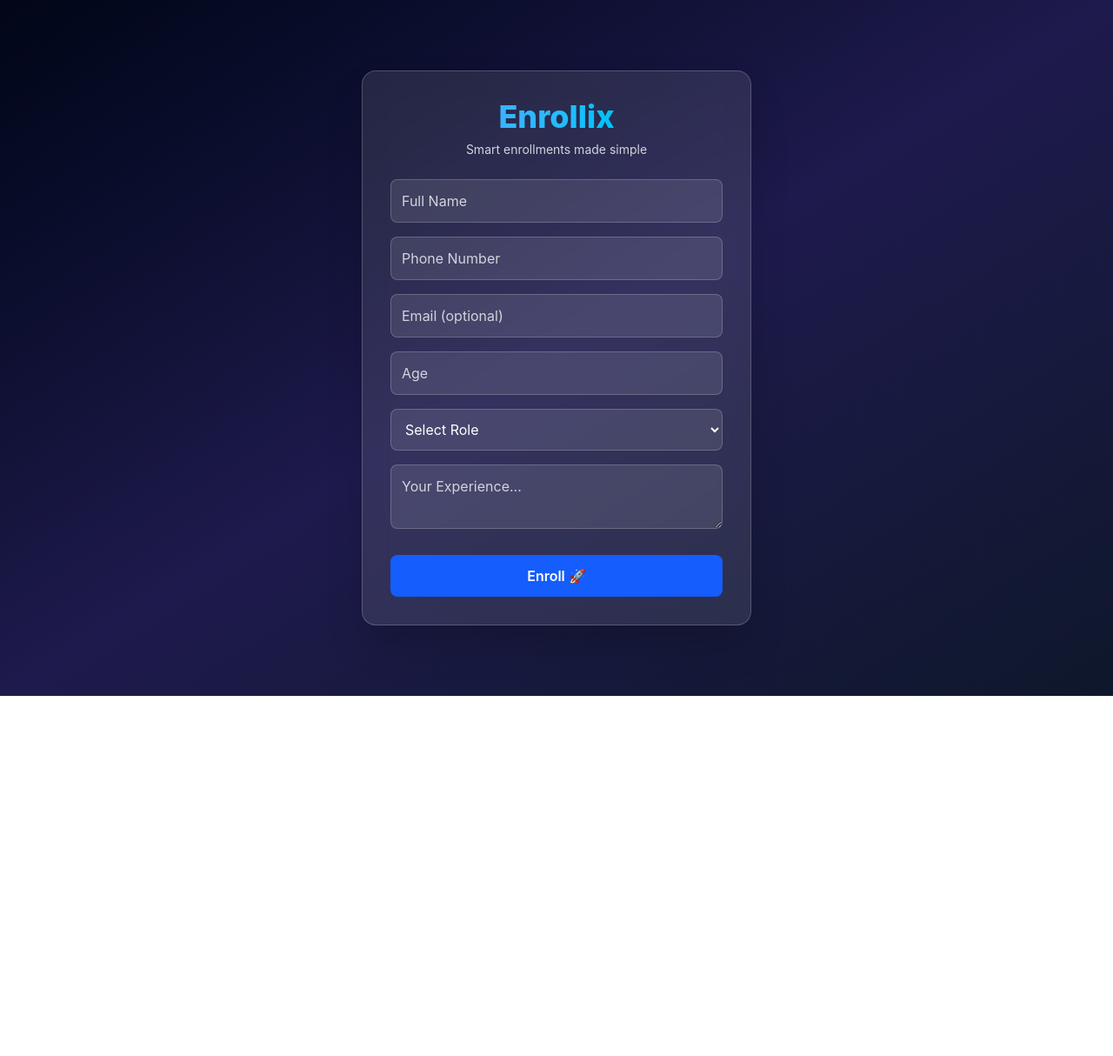
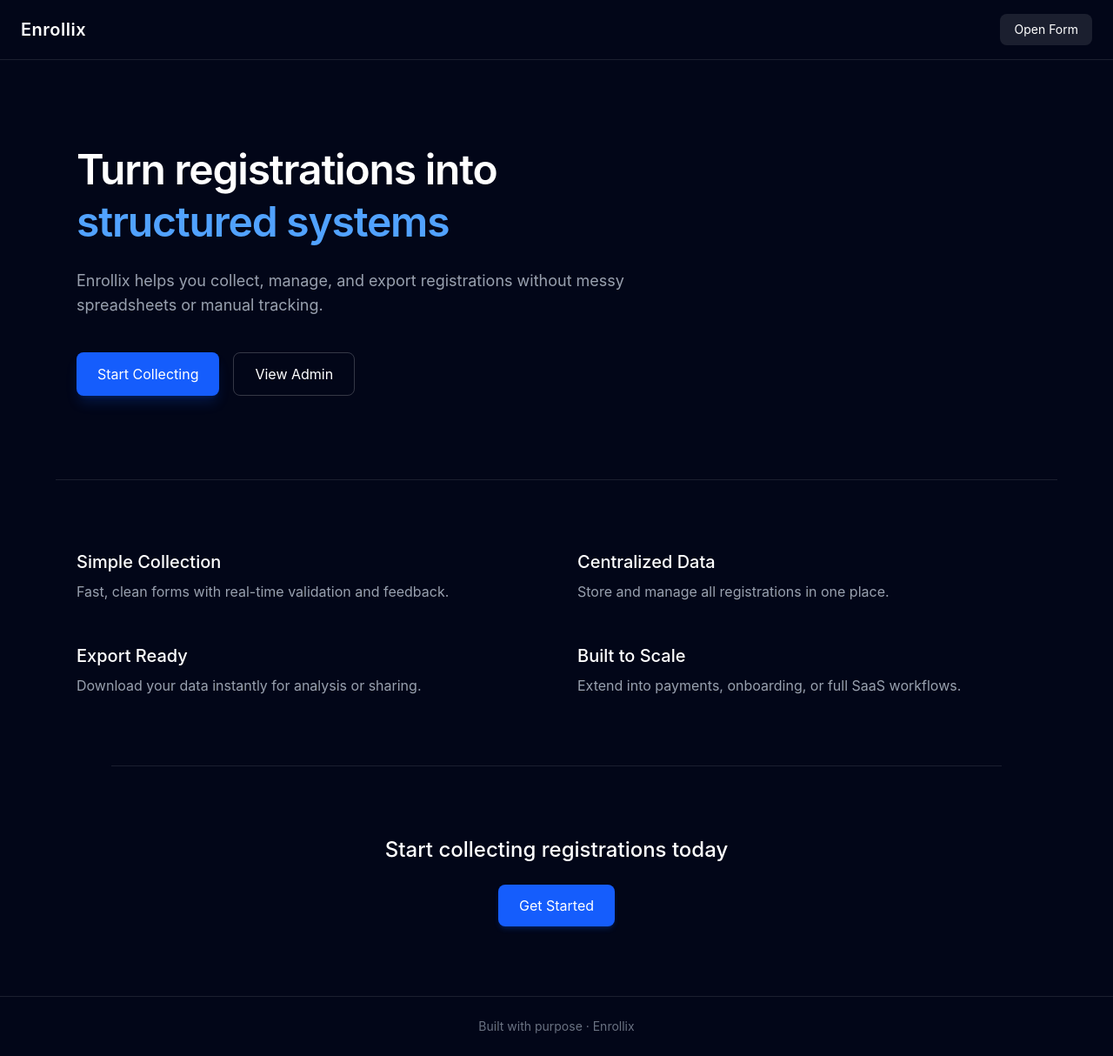
Before and after one commit to geekofcodes/enrollix, a React (Vite) app in the folder client/: page / in a window 1280 px wide. Shown: the whole page at 87% size. Before the commit the page ends 800 px from the top, so only its background shows below. Built offline with nearby package versions, Linux system fonts and the light colour scheme; no server answers.

Commit message:
feat(landing): added Enrollix landing page with hero, features, and CTA sections

```diff
--- a/client/src/App.jsx
+++ b/client/src/App.jsx
@@ -1,4 +1,5 @@
 import { BrowserRouter, Routes, Route } from "react-router-dom";
+import Landing from "./pages/Landing";
 import Home from "./pages/Home";
 import Admin from "./pages/Admin";
 
@@ -6,7 +7,8 @@ export default function App() {
   return (
     <BrowserRouter>
       <Routes>
-        <Route path="/" element={<Home />} />
+        <Route path="/" element={<Landing />} />
+        <Route path="/enroll" element={<Home />} />
         <Route path="/admin-xyz123" element={<Admin />} />
       </Routes>
     </BrowserRouter>
--- /dev/null
+++ b/client/src/pages/Landing.jsx
@@ -0,0 +1,112 @@
+import { useNavigate } from "react-router-dom";
+
+export default function Landing() {
+  const navigate = useNavigate();
+
+  return (
+    <div className="relative min-h-screen bg-slate-950 text-white overflow-hidden">
+
+      <div className="absolute inset-0 -z-10 bg-[radial-gradient(circle_at_30%_20%,rgba(59,130,246,0.15),transparent_40%)]"></div>
+
+      {/* NAV */}
+      <nav className="flex justify-between items-center px-6 py-4 border-b border-white/10">
+        <h1 className="text-xl font-semibold tracking-wide">Enrollix</h1>
+
+        <button
+          onClick={() => navigate("/enroll")}
+          className="text-sm px-4 py-2 rounded-lg bg-white/10 hover:bg-white/20 transition"
+        >
+          Open Form
+        </button>
+      </nav>
+
+      {/* HERO */}
+      <section className="max-w-6xl mx-auto px-6 py-24">
+        <div className="max-w-2xl">
+
+          <h2 className="text-4xl md:text-5xl font-semibold leading-tight tracking-tight">
+            Turn registrations into{" "}
+            <span className="text-blue-400">structured systems</span>
+          </h2>
+
+          <p className="mt-6 text-gray-400 text-lg">
+            Enrollix helps you collect, manage, and export registrations
+            without messy spreadsheets or manual tracking.
+          </p>
+
+          <div className="mt-10 flex gap-4">
+            <button
+              onClick={() => navigate("/enroll")}
+              className="bg-blue-600 hover:bg-blue-700 px-6 py-3 rounded-lg transition shadow-lg shadow-blue-600/20"
+            >
+              Start Collecting
+            </button>
+
+            <button
+              onClick={() => navigate("/admin-xyz123")}
+              className="border border-white/20 px-6 py-3 rounded-lg hover:bg-white/10 transition"
+            >
+              View Admin
+            </button>
+          </div>
+
+        </div>
+      </section>
+
+      {/* FEATURES */}
+      <section className="max-w-6xl mx-auto px-6 py-20 border-t border-white/10">
+
+        <div className="grid md:grid-cols-2 gap-12">
+
+          <div>
+            <h3 className="text-xl font-medium">Simple Collection</h3>
+            <p className="text-gray-400 mt-2">
+              Fast, clean forms with real-time validation and feedback.
+            </p>
+          </div>
+
+          <div>
+            <h3 className="text-xl font-medium">Centralized Data</h3>
+            <p className="text-gray-400 mt-2">
+              Store and manage all registrations in one place.
+            </p>
+          </div>
+
+          <div>
+            <h3 className="text-xl font-medium">Export Ready</h3>
+            <p className="text-gray-400 mt-2">
+              Download your data instantly for analysis or sharing.
+            </p>
+          </div>
+
+          <div>
+            <h3 className="text-xl font-medium">Built to Scale</h3>
+            <p className="text-gray-400 mt-2">
+              Extend into payments, onboarding, or full SaaS workflows.
+            </p>
+          </div>
+
+        </div>
+      </section>
+
+      {/* CTA */}
+      <section className="max-w-5xl mx-auto px-6 py-20 border-t border-white/10 text-center">
+        <h3 className="text-2xl font-medium">
+          Start collecting registrations today
+        </h3>
+
+        <button
+          onClick={() => navigate("/enroll")}
+          className="mt-6 bg-blue-600 hover:bg-blue-700 px-6 py-3 rounded-lg transition shadow-md shadow-blue-600/20"
+        >
+          Get Started
+        </button>
+      </section>
+
+      {/* FOOTER */}
+      <footer className="text-center text-gray-500 text-sm py-6 border-t border-white/10">
+        Built with purpose · Enrollix
+      </footer>
+    </div>
+  );
+}
```
